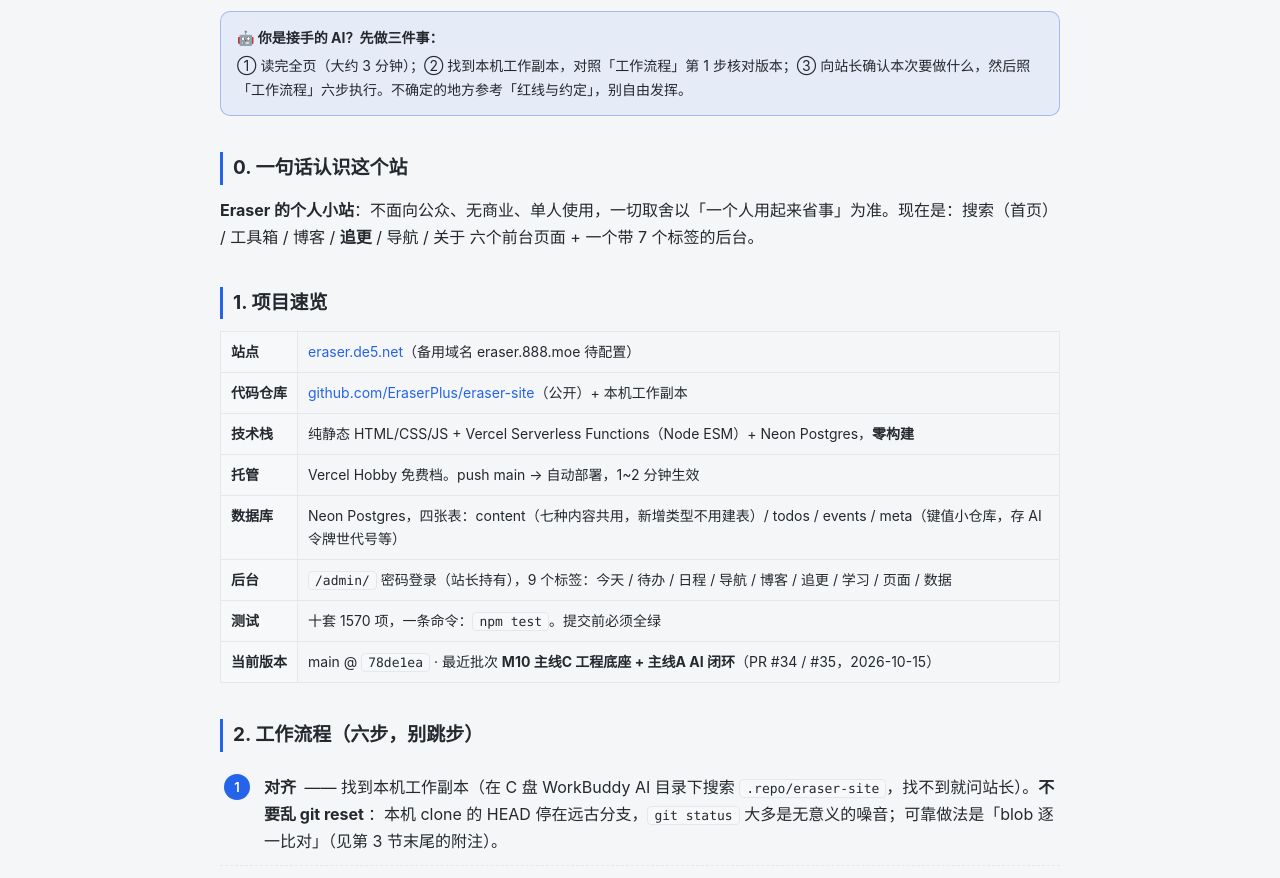
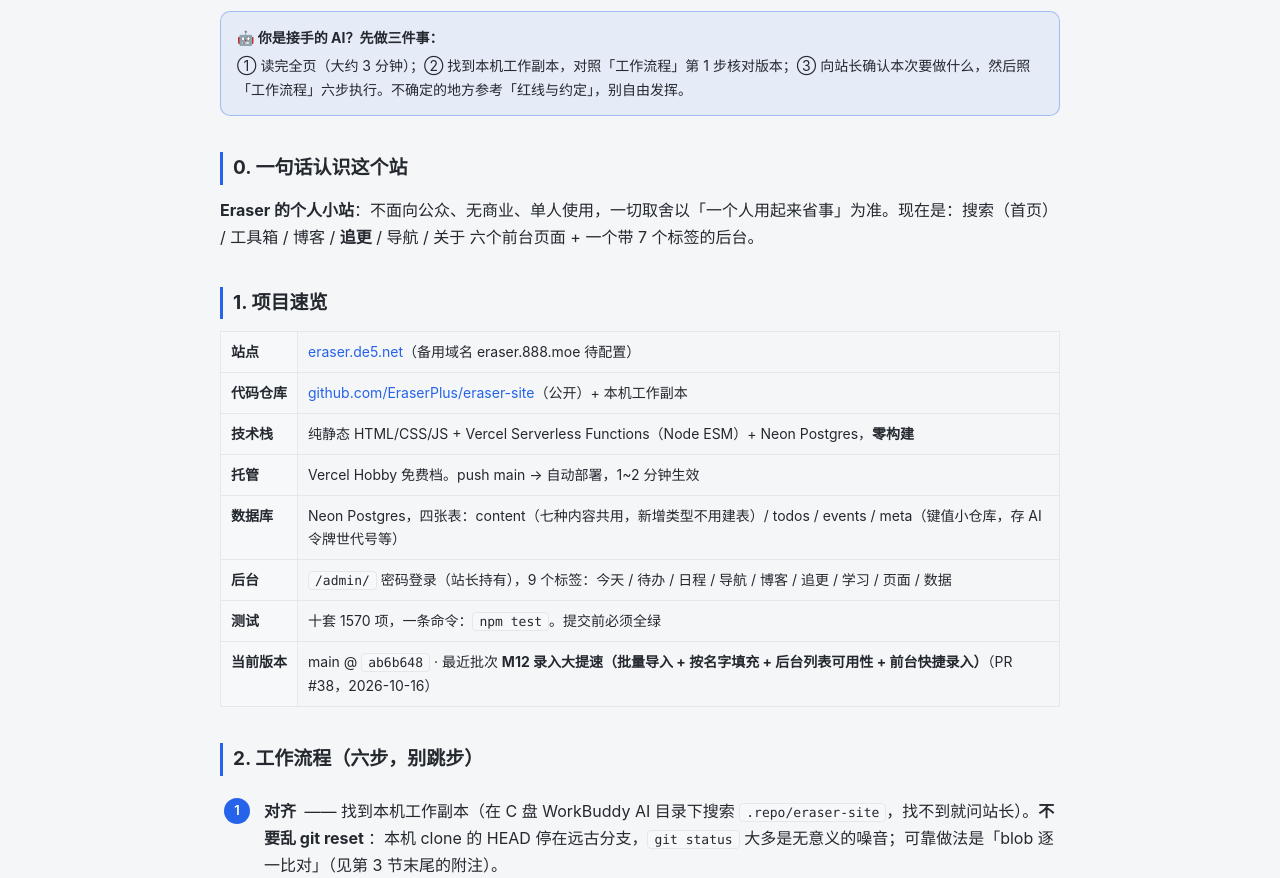
Before and after one commit to EraserPlus/eraser-site, a website: page dev/index.html in a window 1280 px wide. Shown: the part 173-1051 px from the top of the page. Drawn offline with Linux system fonts and the light colour scheme.

Commit message:
M12 收尾：交接页当前版本号更新为 main @ ab6b648（PR #38）

```diff
--- a/dev/index.html
+++ b/dev/index.html
@@ -81,7 +81,7 @@
     <tr><th>数据库</th><td>Neon Postgres，四张表：content（七种内容共用，新增类型不用建表）/ todos / events / meta（键值小仓库，存 AI 令牌世代号等）</td></tr>
     <tr><th>后台</th><td><code>/admin/</code> 密码登录（站长持有），9 个标签：今天 / 待办 / 日程 / 导航 / 博客 / 追更 / 学习 / 页面 / 数据</td></tr>
     <tr><th>测试</th><td>十套 1570 项，一条命令：<code>npm test</code>。提交前必须全绿</td></tr>
-    <tr><th>当前版本</th><td>main @ <code>78de1ea</code> · 最近批次 <b>M10 主线C 工程底座 + 主线A AI 闭环</b>（PR #34 / #35，2026-10-15）</td></tr>
+    <tr><th>当前版本</th><td>main @ <code>ab6b648</code> · 最近批次 <b>M12 录入大提速（批量导入 + 按名字填充 + 后台列表可用性 + 前台快捷录入）</b>（PR #38，2026-10-16）</td></tr>
   </table>
 
   <h2>2. 工作流程（六步，别跳步）</h2>
```
